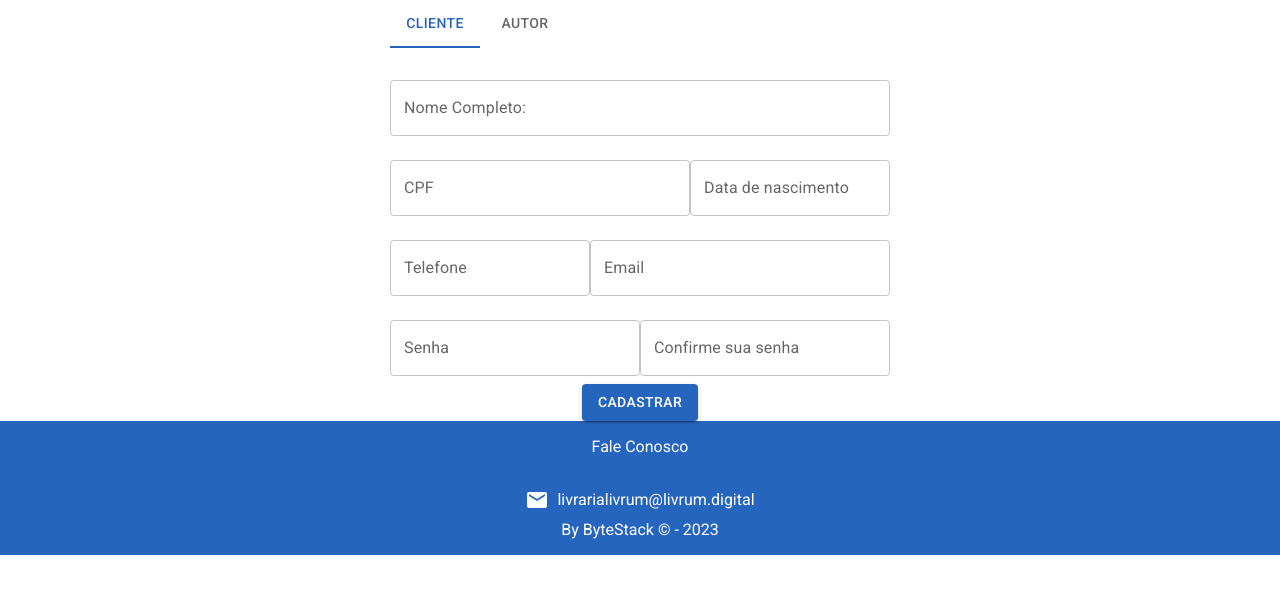
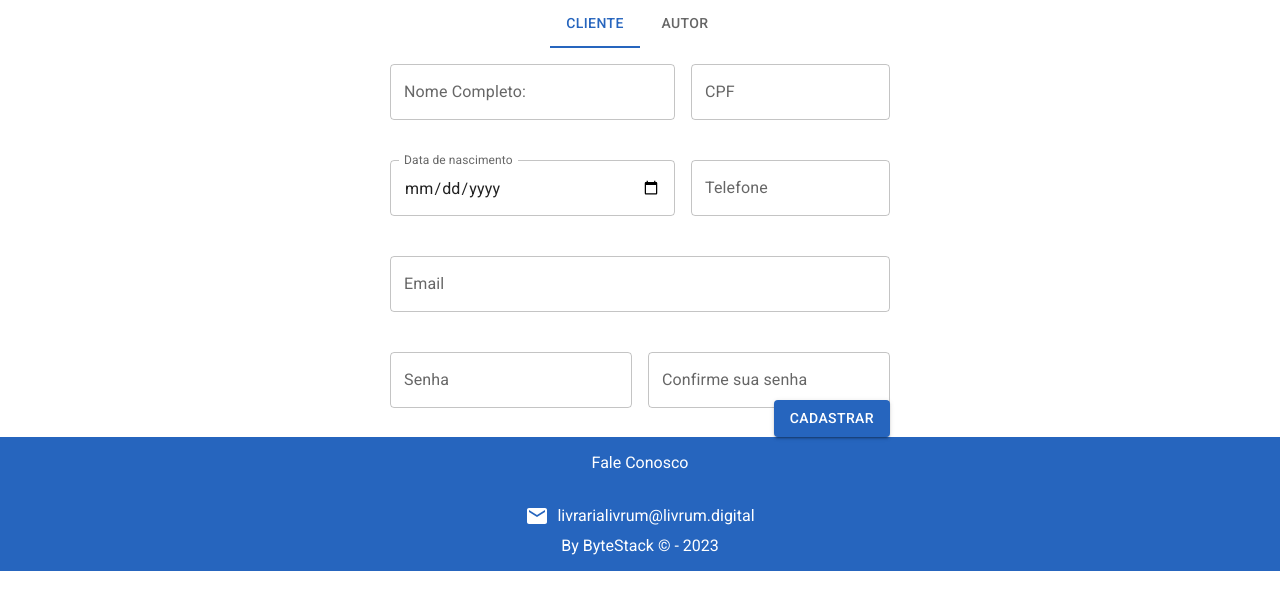
Before and after one commit to byte-stack-uefs/livrum, a Next.js app in the folder phase_4/app/webapp/: page /cadastro in a window 1280 px wide. Shown: the top 610 px of the page. Built offline with nearby package versions, Linux system fonts and the light colour scheme.

Commit message:
tela mais o menos

```diff
--- a/phase_4/app/webapp/app/cadastro/page.tsx
+++ b/phase_4/app/webapp/app/cadastro/page.tsx
@@ -1,185 +1,226 @@
-"use client"
-import React, { useState } from 'react';
+"use client";
+import React, { useState } from "react";
 import Footer from "../components/Footer";
-import TextField from '@mui/material/TextField';
-import Button from '@mui/material/Button';
-import Tabs from '@mui/material/Tabs';
-import Tab from '@mui/material/Tab';
-import Box from '@mui/material/Box';
+import TextField from "@mui/material/TextField";
+import Button from "@mui/material/Button";
+import Tabs from "@mui/material/Tabs";
+import Tab from "@mui/material/Tab";
+import Box from "@mui/material/Box";
+import Paper from "@mui/material/Paper";
+import Grid from "@mui/material/Grid";
+import { styled } from "@mui/material/styles";
 
+const Item = styled(Paper)(({ theme }) => ({
+  backgroundColor: theme.palette.mode === "dark" ? "#1A2027" : "#fff",
+  ...theme.typography.body2,
+  padding: theme.spacing(1),
+  textAlign: "center",
+  color: theme.palette.text.secondary,
+}));
 const ClientRegister = () => {
   const [value, setValue] = useState(0);
-  const [name, setName] = useState('');
-  const [cpf, setCpf] = useState('');
-  const [email, setEmail] = useState('');
-  const [birthday, setBirthday] = useState('');
-  const [telephone, setTelephone] = useState('');
-  const [password, setPassword] = useState('');
-  const [passwordConfirm, setPasswordConfirm] = useState('');
-  const [adress, setAdress] = useState('');
-  const [operationNumber, setOperationNumber] = useState('');
-  const [agencyNumber, setAgencyNumber] = useState('');
-  const [accountNumber, setAccountNumber] = useState('');
-
+  const [name, setName] = useState("");
+  const [cpf, setCpf] = useState("");
+  const [email, setEmail] = useState("");
+  const [birthday, setBirthday] = useState("");
+  const [telephone, setTelephone] = useState("");
+  const [password, setPassword] = useState("");
+  const [passwordConfirm, setPasswordConfirm] = useState("");
+  const [adress, setAdress] = useState("");
+  const [operationNumber, setOperationNumber] = useState("");
+  const [agencyNumber, setAgencyNumber] = useState("");
+  const [accountNumber, setAccountNumber] = useState("");
+  const maxWidthPage = "500px";
   const handleChange = (event, newValue) => {
     setValue(newValue);
   };
 
   const handleSubmitClient = (event) => {
     event.preventDefault();
-    console.log('Nome Completo:', name);
-    console.log('CPF:', cpf);
-    console.log('Data de nascimento:', birthday);
-    console.log('Telefone', telephone);
-    console.log('Email:', email);
-    console.log('Senha:', password);
-    console.log('Confirme sua senha:', passwordConfirm);
-    console.log('Endereço:', adress);
-    console.log('Número de operação:', operationNumber);
-    console.log('Número de agência:', agencyNumber);
-    console.log('Número da conta:', accountNumber);
+    console.log("Nome Completo:", name);
+    console.log("CPF:", cpf);
+    console.log("Data de nascimento:", birthday);
+    console.log("Telefone", telephone);
+    console.log("Email:", email);
+    console.log("Senha:", password);
+    console.log("Confirme sua senha:", passwordConfirm);
+    console.log("Endereço:", adress);
+    console.log("Número de operação:", operationNumber);
+    console.log("Número de agência:", agencyNumber);
+    console.log("Número da conta:", accountNumber);
   };
 
   return (
-
+    <>
       <Box
         sx={{
-          display: 'flex',
-          flexDirection: 'column',
-          alignItems: 'center',
-          margin: 'auto', // Centraliza horizontalmente
-          maxWidth: '500px',
-          justifyContent: 'center',
-          height: '100%', // Adiciona altura para centralizar verticalmente
+          display: "flex",
+          flexDirection: "column",
+          alignItems: "center",
+          margin: "auto", // Centraliza horizontalmente
+          maxWidth: "500px",
+          justifyContent: "center",
+          height: "100%", // Adiciona altura para centralizar verticalmente
+          flexGrow: 1,
         }}
       >
-
         <form onSubmit={handleSubmitClient}>
-
-        <Tabs
-          value={value}
-          onChange={handleChange}
-          variant="scrollable"
-          scrollButtons={false}
-          aria-label="scrollable prevent tabs example"
-          sx={{ width: '100%', mx: 'auto', marginBottom: '16px' }}
-        >
+          <Tabs value={value} onChange={handleChange} centered>
             <Tab label="Cliente" />
             <Tab label="Autor" />
           </Tabs>
+          <Grid
+            container
+            spacing={2}
 
+            justifyContent="center"
+            alignItems="center"
+          >
+            <Grid item xs={7}>
               <TextField
                 label="Nome Completo:"
                 variant="outlined"
                 value={name}
                 onChange={(e) => setName(e.target.value)}
-            sx={{width: '500px' }}
+                fullWidth
                 margin="normal"
               />
 
+            </Grid>
+            <Grid item xs={5}>
               <TextField
                 label="CPF"
                 variant="outlined"
                 value={cpf}
                 onChange={(e) => setCpf(e.target.value)}
-            sx={{width: '300px' }}
+                fullWidth
                 margin="normal"
               />
+
+            </Grid>
+            <Grid item xs={7}>
+
 
               <TextField
                 label="Data de nascimento"
                 variant="outlined"
                 value={birthday}
-            onChange={(e) => setEmail(e.target.value)}
-            sx={{width: '200px' }}
+                type="date"
+                onChange={(e) => setBirthday(e.target.value)}
+                fullWidth
+                InputLabelProps={{ shrink: true }}
                 margin="normal"
               />
+            </Grid>
+            <Grid item xs={5}>
 
               <TextField
                 label="Telefone"
                 variant="outlined"
                 value={telephone}
                 onChange={(e) => setTelephone(e.target.value)}
-            sx={{width: '200px' }}
+                fullWidth
                 margin="normal"
               />
-
+            </Grid>
+            <Grid item xs={12}>
               <TextField
-
                 label="Email"
                 variant="outlined"
                 type="email"
                 value={email}
                 onChange={(e) => setEmail(e.target.value)}
-            sx={{width: '300px' }}
+                fullWidth
+                margin="normal"
+              />
+            </Grid>
+            <Grid item xs={6}>
+              <TextField
+                label="Senha"
+                variant="outlined"
+                value={password}
+                type="password"
+                fullWidth
+                onChange={(e) => setPassword(e.target.value)}
                 margin="normal"
 
               />
-
+            </Grid>
+            <Grid item xs={6}>
               <TextField
-
-            label="Senha"
-            variant="outlined"
-            value={password}
-            onChange={(e) => setPassword(e.target.value)}
-            sx={{width: '250px' }}
-            margin="normal"
-
-          />
-
-          <TextField
-
                 label="Confirme sua senha"
                 variant="outlined"
-            value={password}
+                value={passwordConfirm}
+                type="password"
+                fullWidth
                 onChange={(e) => setPasswordConfirm(e.target.value)}
-            sx={{width: '250px' }}
                 margin="normal"
-
               />
-
+            </Grid>
             {value === 1 && (
-
               <>
-
+                <Grid item xs={4}>
                   <TextField
                     label="Número de operação"
                     variant="outlined"
                     value={operationNumber}
                     onChange={(e) => setOperationNumber(e.target.value)}
-              sx={{width: '100px' }}
                     margin="normal"
                   />
-
+                </Grid>
+                <Grid item xs={4}>
                   <TextField
                     label="Número da agência"
                     variant="outlined"
                     value={agencyNumber}
                     onChange={(e) => setAgencyNumber(e.target.value)}
-              sx={{ width: '100px' }}
                     margin="normal"
                   />
-
-
+                </Grid>
+                <Grid item xs={4}>
                   <TextField
                     label="Número da conta"
                     variant="outlined"
                     value={accountNumber}
+
                     onChange={(e) => setAccountNumber(e.target.value)}
-              sx={{ width: '300px' }}
                     margin="normal"
                   />
+                </Grid>
+              </>
+            )}
+          </Grid>
+        </form>
+      </Box>
 
-        </>
+      <Box
+        sx={{
+          display: "flex",
+          flexDirection: "column",
+          alignItems: "end",
+          margin: "auto", // Centraliza horizontalmente
+          maxWidth: "500px",
+          justifyContent: "center",
+          height: "100%", // Adiciona altura para centralizar verticalmente
+        }}
+      >
+          <Grid
+            container
+            spacing={2}
 
-        )}
-      </form>
+            justifyContent="center"
+            alignItems="center"
+          >
+
+
+
+          </Grid>
         <Button type="submit" variant="contained" color="primary">
           Cadastrar
         </Button>
       </Box>
+    </>
   );
 };
 
-
 export default ClientRegister;
--- a/phase_4/app/webapp/app/page.tsx
+++ b/phase_4/app/webapp/app/page.tsx
@@ -10,7 +10,7 @@ const metadata: Metadata = {
 export default function Home() {
     const containers = [
         {
-            title: "Mais Vendidosssss",
+            title: "Mais Vendidos",
             books: [
                 {
                     title: "A",
```
Lines whose indentation alone changed are shown as unchanged.
